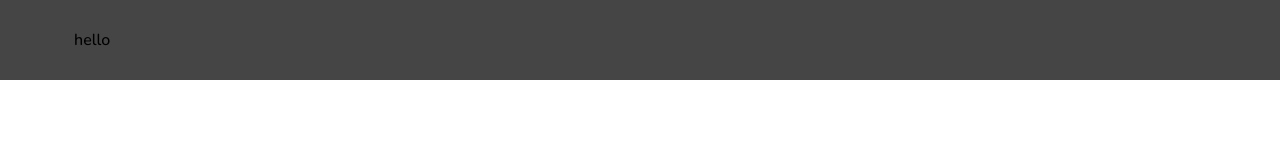
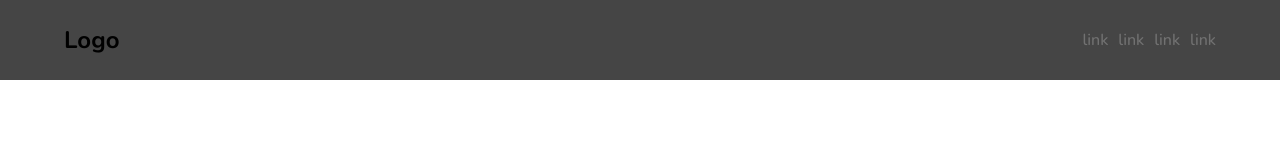
Before and after one commit to marianorigo18/reactNavbar, a React (Create React App) app: page / in a window 1280 px wide. Shown: the top 160 px of the page. Built offline with nearby package versions, Linux system fonts and the light colour scheme.

Commit message:
first commit

```diff
--- /dev/null
+++ b/src/components/Navbar.css
@@ -0,0 +1,77 @@
+.header{
+    background-color: #454545;
+    position: fixed;
+    width: 100%;
+}
+.nav__container{
+    display: flex;
+    justify-content: space-between;
+    align-items: center;
+    max-width: 1200px;
+    width: 90%;
+    margin: auto;
+    height: 80px;
+}
+.nav__items{
+    display: flex;
+}
+.nav__item{
+    margin-left: 10px;
+}
+.nav__icons{
+    display: none;
+    position: fixed;
+    bottom: 20px;
+    right: 20px;
+    z-index: 999;
+}
+.nav__icon{
+    transition: .3s;
+    font-size: 40px;
+    cursor: pointer;
+    color:  #454545;
+}
+.nav__close{
+    display: none;
+}
+.icon__visivility{
+    display: block;
+}
+@media(max-width: 768px){
+    .nav__navbar{
+        display: flex;
+        justify-content: end;
+    }
+    .nav__items{
+        display: flex;
+        flex-direction: column;
+        justify-content: space-around;
+        margin-bottom: 150px;
+        text-align: end;
+    }
+    .nav__link{
+        display: block;
+        padding: 10px 80px 10px 0;
+    }
+    .nav__icons{
+        display: block;
+    }
+    .nav__navbar{
+        background-color:  rgba(0, 0, 0, 0.5);
+        position: fixed;
+        flex-direction: column;
+        width: 100%;
+        top: 80px;
+        right: 100%;
+        bottom: 0;
+        transition: right .3s;
+    }
+}
+.menu__visivility{
+    right: 0;
+}
+.tall{
+    height: 1000px;
+    width: 200px;
+    background-color: tomato;
+}
--- a/src/components/Navbar.jsx
+++ b/src/components/Navbar.jsx
@@ -1,51 +1,23 @@
-import styled from "styled-components";
-
-const Header = styled.header`
-background-color: #454545;
-position: fixed;
-width: 100%;
-`
-const NavContainer = styled.div`
-display: flex;
-justify-content: space-between;
-align-items: center;
-max-width: 1200px;
-width: 90%;
-margin: auto;
-height: 80px;
-`
-
-const NavItems = styled.div`
-display: flex;
-`
-
-const NavItem = styled.li`
-margin-left: 10px;
-`
-
-const NavIcons = styled.div`
-display: none;
-position: fixed;
-bottom: 20px;
-right: 20px;
-z-index: 999;
-`
-
-const NavIcon = styled.div`
-transition: .3s;
-font-size: 40px;
-cursor: pointer;
-color:  #454545;
-`
+import "./Navbar.css"
 const Navbar = () => {
     return (
-        <Header>
-            <NavContainer>
-                <NavItems>
-                    <NavItem>hello</NavItem>
-                </NavItems>
-            </NavContainer>
-        </Header>
+        <header className="header">
+        <nav className="nav__container">
+            <h2 className="nav__logo">Logo</h2>
+            <ul className="nav__navbar" id="nav__navbar">
+                <div className="nav__items">
+                    <li className="nav__item"><a href="#" className="nav__link">link</a></li>
+                    <li className="nav__item"><a href="#" className="nav__link">link</a></li>
+                    <li className="nav__item"><a href="#" className="nav__link">link</a></li>
+                    <li className="nav__item"><a href="#" className="nav__link">link</a></li>
+                </div>
+            </ul>
+            <div className="nav__icons" id="nav__icons">
+                <div className="nav__close nav__icon" id="nav__close"><i className='bx bx-x'></i></div>
+                <div className="nav__menu nav__icon" id="nav__menu"><i className='bx bx-menu-alt-right'></i></div>
+            </div>
+        </nav>
+        </header>
     )
 }
 export default Navbar;
```
